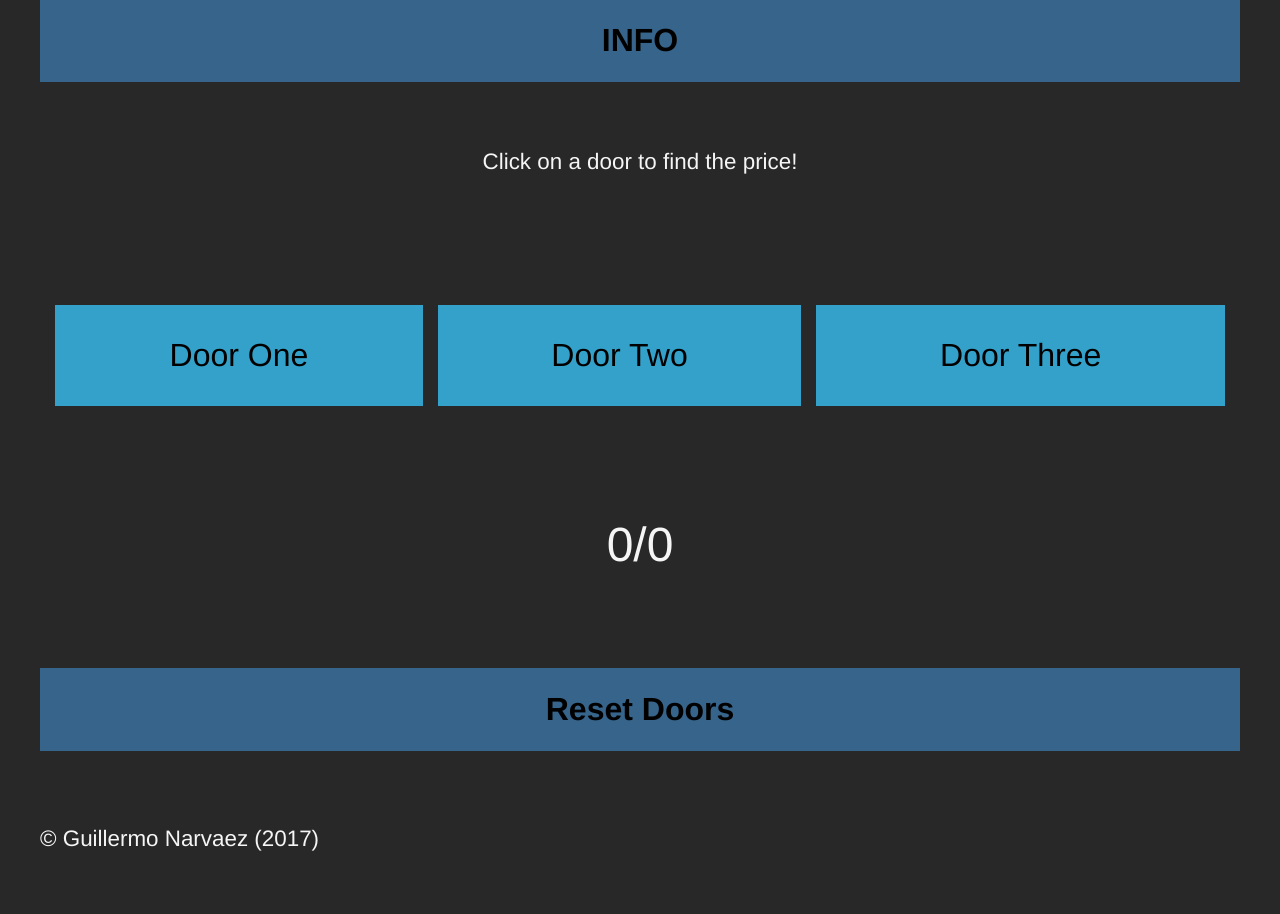
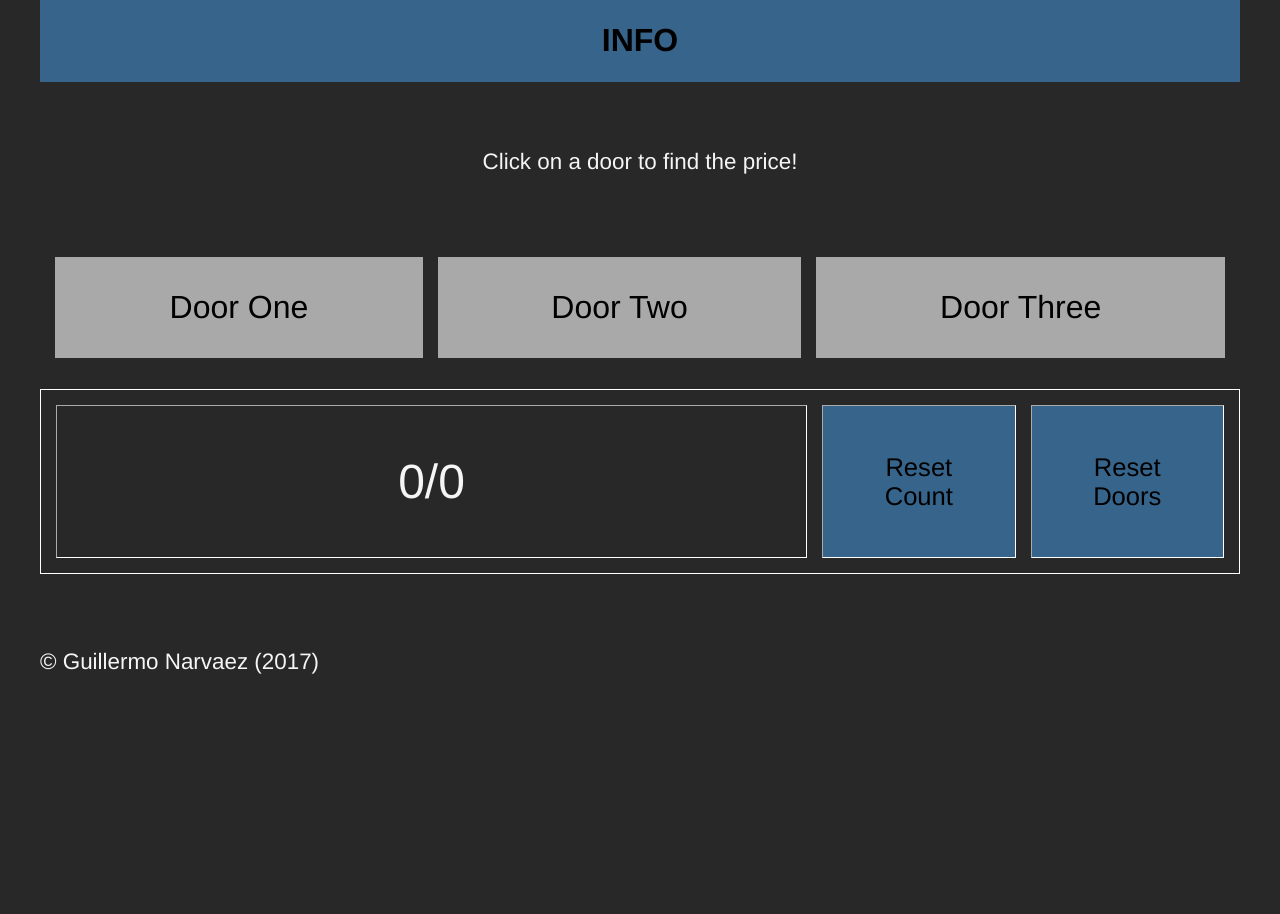
Before and after one commit to guillonapa/Monty-Hall, a PHP site: page / in a window 1280 px wide. Shown: the part 201-1115 px from the top of the page. After the commit the page ends 875 px from the top, so only its background shows below. Run offline with PHP 8.4, Linux system fonts and the light colour scheme; some libraries are stand-ins or nearby versions.

Commit message:
finished the site

```diff
--- a/index.html
+++ b/index.html
@@ -12,12 +12,10 @@
 
     <div class="info">
       <h1>INFO</h1>
-      <p class="description_text">Suppose you're on a game show, and you're given the choice of three doors: Behind one door is a car; behind the others, goats. You pick a door, say No. 1, and the host, who knows what's behind the doors, opens another door, say No. 3, which has a goat. He then says to you, "Do you want to pick door No. 2?" Is it to your advantage to switch your choice?<br><br>The answer is YES! You can use this simulator to experiment if changing doors over a large number of trials is a better choice than sticking to the same door.<br><br>Maybe try it 15 times while always switching your initial choice and record the recorded probability. Then, reload the page and try an additional 15 times, but this time you should never switch doors. And compare the recorded probabilities!</p>
+      <p class="description_text"><i>Suppose you're on a game show, and you're given the choice of three doors: Behind one door is a car; behind the others, goats. You pick a door, say No. 1, and the host, who knows what's behind the doors, opens another door, say No. 3, which has a goat. He then says to you, "Do you want to pick door No. 2?" Is it to your advantage to switch your choice?</i><br><br>The answer is YES! You can use this simulator to experiment if changing doors over a large number of trials is a better choice than sticking to the same door.<br><br>Maybe try it 15 times while always switching your initial choice and record the recorded probability. Then, reload the page and try an additional 15 times, but this time you should never switch doors. And compare the recorded probabilities!</p>
     </div>
 
-    <div class="hint">
-      <p>Click on a door to find the price!</p>
-    </div>
+    <p class="hint">Click on a door to find the price!</p>
 
     <table class="doors_container" style="width: 100%" cellspacing="15">
       <tr>
@@ -27,12 +25,20 @@
       </tr>
     </table>
 
-    <div class="probability">
+    <!-- <div class="probability">
       <p>0/0</p>
     </div>
     <div class="reset_button">
       <h1>Reset Doors</h1>
-    </div>
+    </div> -->
+
+    <table class="bottom_table" style="width: 100%" cellspacing="15" border="10">
+      <tr>
+        <td class="probability" style="width: 66%">0/0</td>
+        <td class="reset_count">Reset Count</td>
+        <td class="reset_button">Reset Doors</td>
+      </tr>
+    </table>
 
     <p class="copyright_bottom"><br><br>&copy; Guillermo Narvaez (2017)</p>
 
--- a/main.css
+++ b/main.css
@@ -15,14 +15,14 @@ body {
 }
 
 .doors {
-  background-color: #33A1C9;
+  background-color: #A9A9A9;
   font-size: 2em;
   text-align: center;
 }
 
 .doors_container {
-  padding-top: 3em;
-  padding-bottom: 3em;
+  padding-top: 0em;
+  padding-bottom: 1em;
 }
 
 .door_text {
@@ -48,14 +48,18 @@ body {
   font-size: 3em;
   color: #F5F5F5;
   text-align: center;
-  padding: 0em 0em 1em 0em;
 }
 
 .reset_button {
-  font-size: 1em;
+  font-size: 1.6em;
   background-color: #36648B;
   text-align: center;
-  padding: 0.1em 2em 0.1em 2em;
+}
+
+.reset_count {
+  font-size: 1.6em;
+  background-color: #36648B;
+  text-align: center;
 }
 
 .site_title {
@@ -67,3 +71,24 @@ body {
 td {
   padding: 1em;
 }
+
+
+
+.info:hover {
+  background-color: #f5f5f5;
+  color: rgb(0, 0, 0);
+}
+
+.reset_count:hover {
+  background-color: #f5f5f5;
+  color: rgb(0, 0, 0);
+}
+
+.reset_button:hover {
+  background-color: #f5f5f5;
+  color: rgb(0, 0, 0);
+}
+
+.bottom_table {
+  border: 1px solid white;
+}
--- a/main.js
+++ b/main.js
@@ -12,19 +12,33 @@ function main() {
 
   var firstAttempt = true;
 
+  $('.doors').hover(function(){
+    $(this).css("color", "#f5f5f5");
+    }, function(){
+    $(this).css('color', 'rgb(0, 0, 0)');
+  });
+
   //if info button is clicked...
   $('.info').on('click', function() {
     $('.description_text').slideToggle(400);
-  })
+  });
 
   //if reset button is clicked...
   $('.reset_button').on('click', function() {
-    $('.doors').css('background-color', '#33A1C9');
+    $('.doors').css('background-color', '#A9A9A9');
+
     doorsReady = true;
     firstAttempt = true;
     winningDoor = generateWinningDoor();
-    $('.hint').text('');
-  })
+    $('.hint').text('Click on a door to find the price!');
+  });
+
+  //if reset count button is clicked
+  $('.reset_count').on('click', function() {
+    guessedRight = 0;
+    attempts = 0;
+    $('.probability').text(guessedRight + '/' + attempts);
+  });
 
   //other behavior...
   $('.doors').on('click', function() {
@@ -42,7 +56,7 @@ function main() {
           $(this).css('background-color', 'rgb(38, 116, 81)');
         } else {
           $('.probability').text(guessedRight + '/' + attempts + ' = ' + guessedRight/attempts);
-          $(this).css('background-color', 'rgb(182, 39, 39)')
+          $(this).css('background-color', 'rgb(182, 39, 39)');
         }
         doorsReady = false;
       } else if (doorsReady && $(this).attr('id') === 'two') {
@@ -53,7 +67,7 @@ function main() {
           $(this).css('background-color', 'rgb(38, 116, 81)');
         } else {
           $('.probability').text(guessedRight + '/' + attempts + ' = ' + guessedRight/attempts);
-          $(this).css('background-color', 'rgb(182, 39, 39)')
+          $(this).css('background-color', 'rgb(182, 39, 39)');
         }
         doorsReady = false;
       } else if (doorsReady && $(this).attr('id') === 'three') {
@@ -64,13 +78,13 @@ function main() {
           $(this).css('background-color', 'rgb(38, 116, 81)');
         } else {
           $('.probability').text(guessedRight + '/' + attempts + ' = ' + guessedRight/attempts);
-          $(this).css('background-color', 'rgb(182, 39, 39)')
+          $(this).css('background-color', 'rgb(182, 39, 39)');
         }
         doorsReady = false;
       }
     }
 
-  })
+  });
 }
 
 function generateWinningDoor() {
@@ -95,7 +109,7 @@ function giveHint(winningDoor,doorChosen) {
   while(wrongDoor === winningDoor || (wrongDoor === 1 && doorChosen === 'one') || (wrongDoor === 2 && doorChosen === 'two') || (wrongDoor === 3 && doorChosen === 'three')) {
     wrongDoor = Math.floor(Math.random() * 3) + 1;
   }
-  var theText = '\nHere is a HINT! Behind door number ' + wrongDoor + ' there is a GOAT... Do you want to change your pick? Make your decision...';
+  var theText = '\nMonty Hall says: Behind door number ' + wrongDoor + ' there is a GOAT... Do you want to switch doors? Decide!';
   $('.hint').text(theText);
 
 }
```
